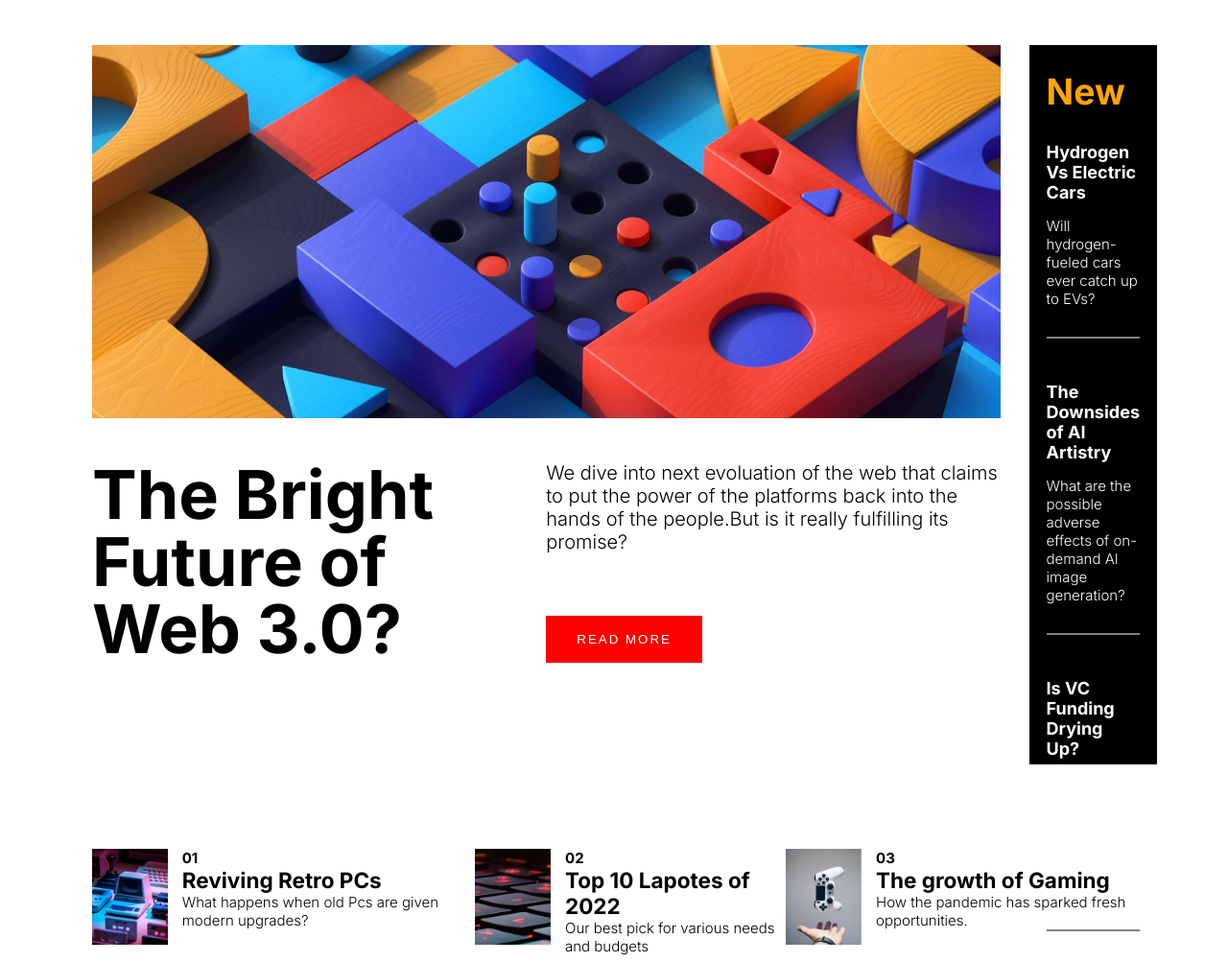
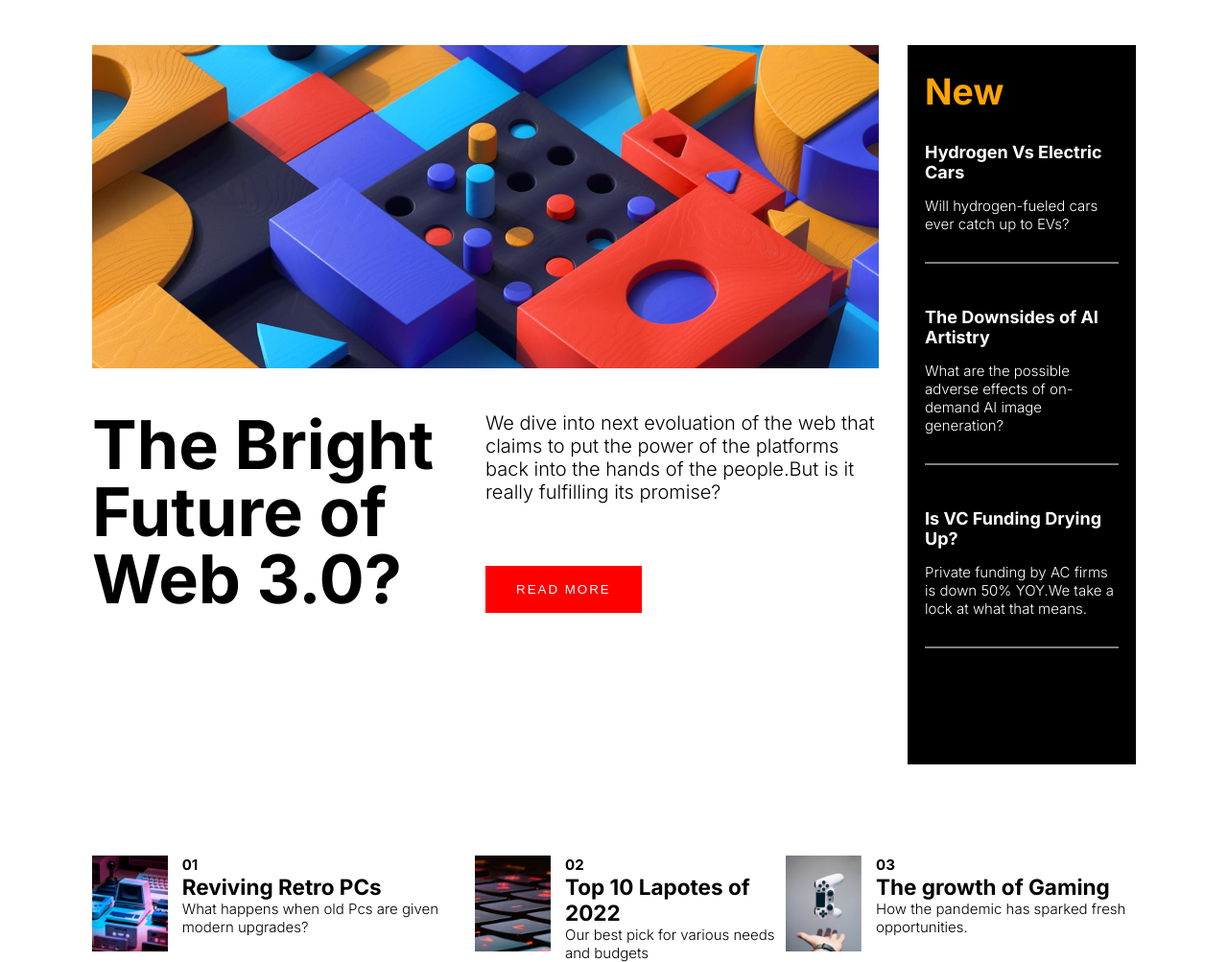
Before and after one commit to Waseem194/HTML-CSS-Project2, a plain HTML site: page src/index.html in a window 1280 px wide. Shown: the part 67-1070 px from the top of the page at 96% size. Drawn offline with Linux system fonts and the light colour scheme.

Commit message:
complete

```diff
--- a/src/index.css
+++ b/src/index.css
@@ -31,7 +31,7 @@ h1,h2,h3,h4,h5,h6,p {
   margin-top: 5%;
 }
 .main .image-container{
-  height: 389px;
+  height: 337px;
 }
 .right-side,
 .left-side {
@@ -122,7 +122,7 @@ h1,h2,h3,h4,h5,h6,p {
   display: flex;
   margin: 0 auto;
   width: 85%;
-  margin-top: 88px;
+  margin-top: 95px;
   align-items: center;
 }
 
```
